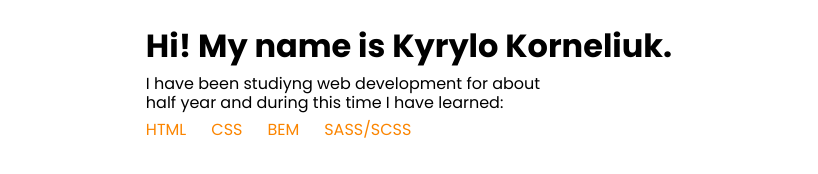
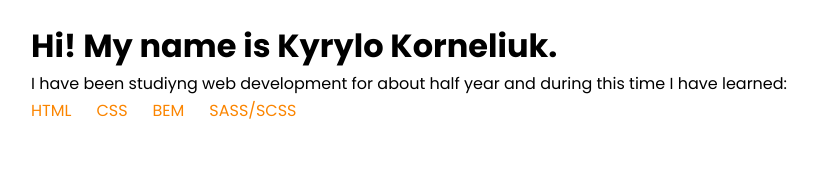
Before and after one commit to globalmaster222/Portfolio, a plain HTML site: page index.html in a window 1280 px wide. Shown: the whole page, without its empty margins (231-1049 px from the left). Drawn offline with Linux system fonts and the light colour scheme.

Commit message:
Update index.html

```diff
--- a/index.html
+++ b/index.html
@@ -11,7 +11,7 @@
       <section class="info">
          <div class="info__container">
             <h1 class="info__introduction">Hi! My name is Kyrylo Korneliuk.</h1>
-            <p class="info__about">I have been studiyng web development for about <br> half year and during this time I have learned:</p>
+            <p class="info__about">I have been studiyng web development for about half year and during this time I have learned:</p>
             <ul class="info__list">
                <li class="info__item">HTML</li>
                <li class="info__item">CSS</li>
```
